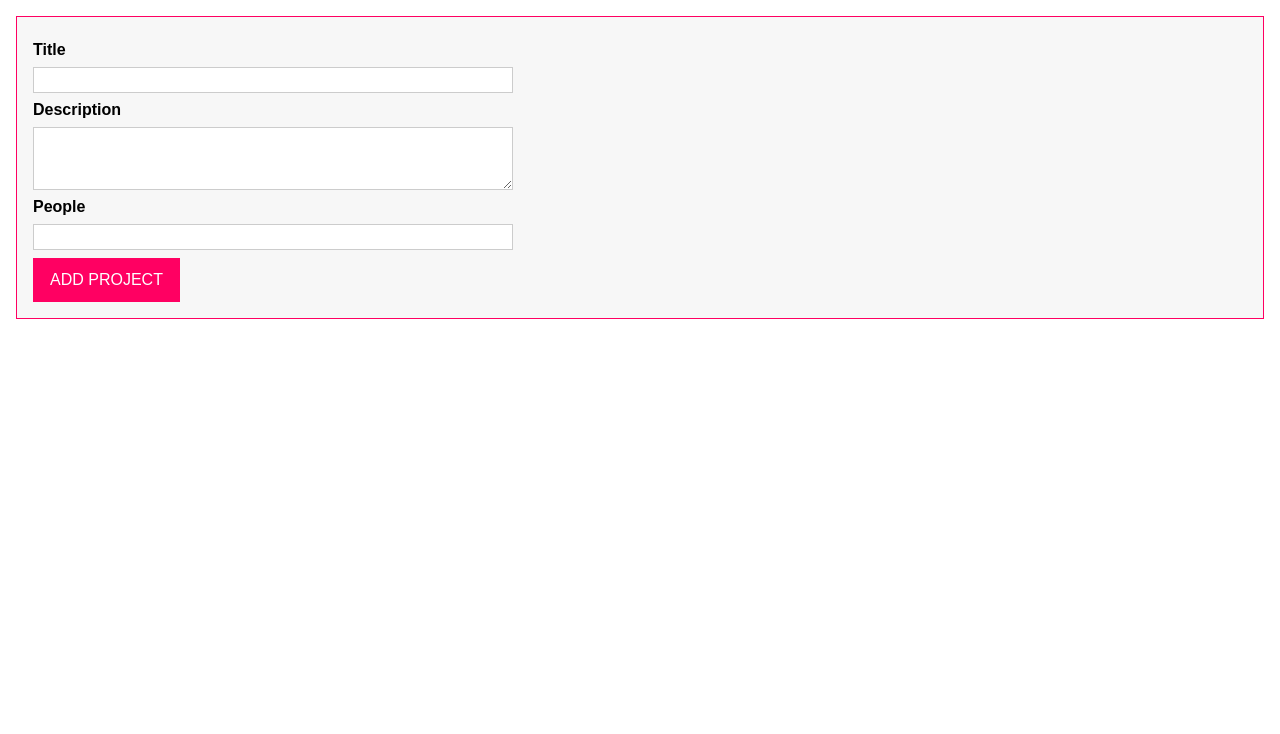
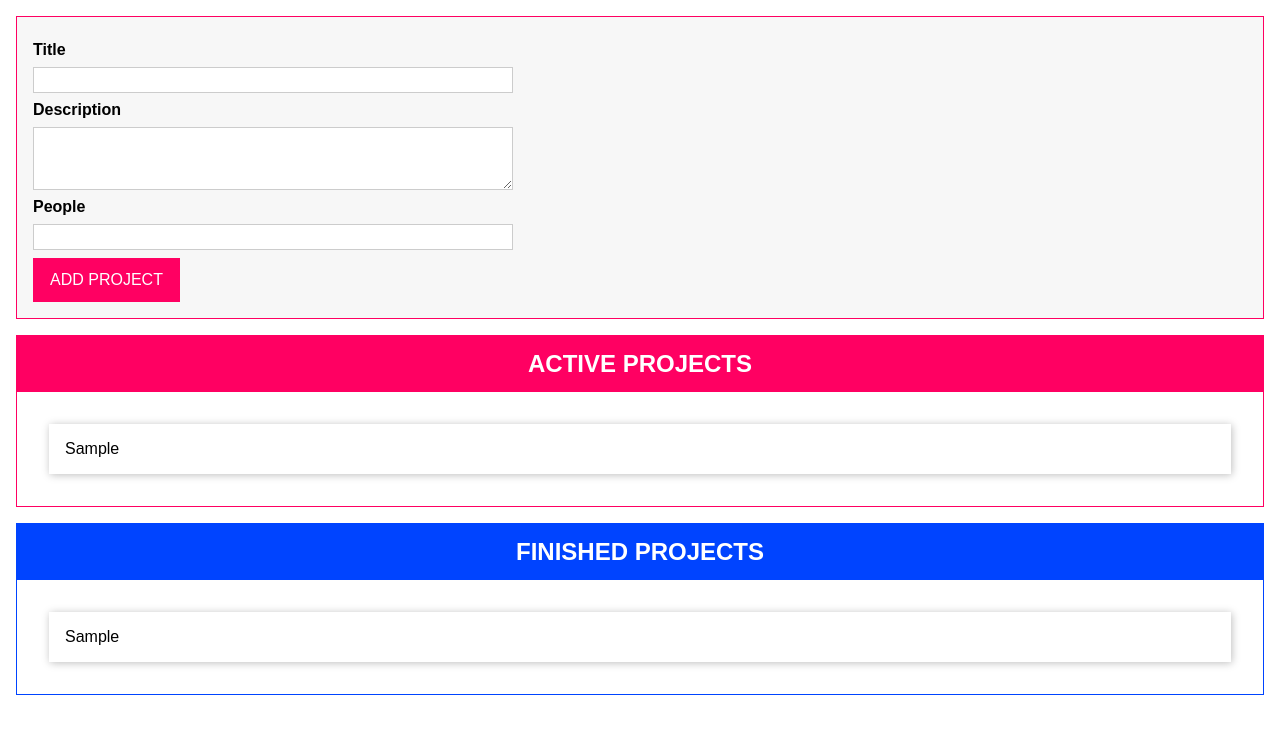
Before and after one commit to auswuchs/ts-form-validation, a website with bundled scripts: page index.html in a window 1280 px wide. Both pictures are taken after typing "Sample", "Sample", "5" into the empty fields and a click on the button "ADD PROJECT". Built offline with nearby package versions, Linux system fonts and the light colour scheme.

Commit message:
feat#:Initial commit

```diff
--- a/app.ts
+++ b/app.ts
@@ -31,7 +31,6 @@ const validate = (validatableInput: Validatable) => {
     isValid = isValid && validatableInput.value <= validatableInput.max
   }
 
-
   return isValid
 }
 
@@ -51,7 +50,112 @@ function Autobind (_: any, _2: string, descriptor: PropertyDescriptor) {
   return adjDescriptor
 }
 
-//
+// Project Type
+
+enum ProjectStatus {
+  Active, Finished
+}
+class Project {
+  constructor(
+    public id: string,
+    public title: string,
+    public description: string,
+    public people: number,
+    public status: ProjectStatus) {
+
+  }
+}
+
+// Project State Maganement Class
+type Listener = (items: Project[]) => void;
+
+class ProjectState {
+  private listeners: Listener[] = []
+  private projects: Project[] = []
+  private static instance: ProjectState
+
+  private constructor() {
+
+  }
+
+  static getInstance () {
+    if (this.instance) {
+      return this.instance
+    }
+
+    this.instance = new ProjectState()
+    return this.instance
+  }
+
+  addListener (listenerFn: Listener) {
+    this.listeners.push(listenerFn)
+  }
+
+  addProject (title: string, description: string, numOfPeople: number) {
+    const newProject = new Project(Date.now().toString(), title, description, numOfPeople, ProjectStatus.Active)
+
+    this.projects.push(newProject)
+
+    for (const listenFn of this.listeners) {
+      listenFn(this.projects.slice())
+    }
+  }
+}
+
+const projectState = ProjectState.getInstance()
+
+
+// ProjectList Class
+class ProjectList {
+  templateElement: HTMLTemplateElement
+  hostElement: HTMLDivElement
+  element: HTMLFormElement
+  assignedProjects: Project[]
+
+  constructor(private projectType: 'active' | 'finished') {
+    this.templateElement = <HTMLTemplateElement>document.querySelector('#project-list')
+    this.hostElement = <HTMLDivElement>document.querySelector('#app')
+    this.assignedProjects = []
+
+    const importedNode = document.importNode(this.templateElement.content, true)
+    this.element = <HTMLFormElement>importedNode.firstElementChild
+    this.element.id = `${this.projectType}-projects`
+
+    projectState.addListener((projects: Project[]) => {
+      this.assignedProjects = projects
+      this.renderProjects()
+    })
+
+    this.attach()
+    this.renderContent()
+  }
+
+  addProject () {
+
+  }
+
+  private renderProjects () {
+    const list = <HTMLUListElement>document.querySelector(`#${this.projectType}-projects-list`)
+    for (const projectItem of this.assignedProjects) {
+      const listItem = document.createElement('li')
+      listItem.textContent = projectItem.title
+      list.appendChild(listItem)
+    }
+  }
+
+  private renderContent () {
+    const listId = `${this.projectType}-projects-list`
+    this.element.querySelector('ul')!.id = listId
+    this.element.querySelector('h2')!.textContent = `${this.projectType.toUpperCase()} PROJECTS`
+  }
+
+  private attach () {
+    this.hostElement.insertAdjacentElement('beforeend', this.element)
+  }
+}
+
+
+// ProjectInput Class
 class ProjectInput {
   templateElement: HTMLTemplateElement
   hostElement: HTMLDivElement
@@ -119,7 +223,7 @@ class ProjectInput {
 
     if (Array.isArray(userInput)) {
       const [title, description, people] = userInput
-      console.log(title, description, people);
+      projectState.addProject(title, description, people)
       this.clearInputs()
     }
   }
@@ -140,3 +244,5 @@ class ProjectInput {
 }
 
 const appInput = new ProjectInput()
+const appActiveList = new ProjectList('active')
+const appFinishedList = new ProjectList('finished')
--- a/index.html
+++ b/index.html
@@ -16,11 +16,11 @@
       <div class="form-control">
         <label for="title">Title</label>
         <input type="text" id="title" />
-      </div>
+      </div
 
-      <div class="form-control">
-        <label for="description">Description</label>
-        <textarea id="description" rows="3"></textarea>
+            <div class="form-control">
+      <label for="description">Description</label>
+      <textarea id="description" rows="3"></textarea>
       </div>
 
       <div class="form-control">
```
Also changed, not shown: dist/app.js, 1 other file.
